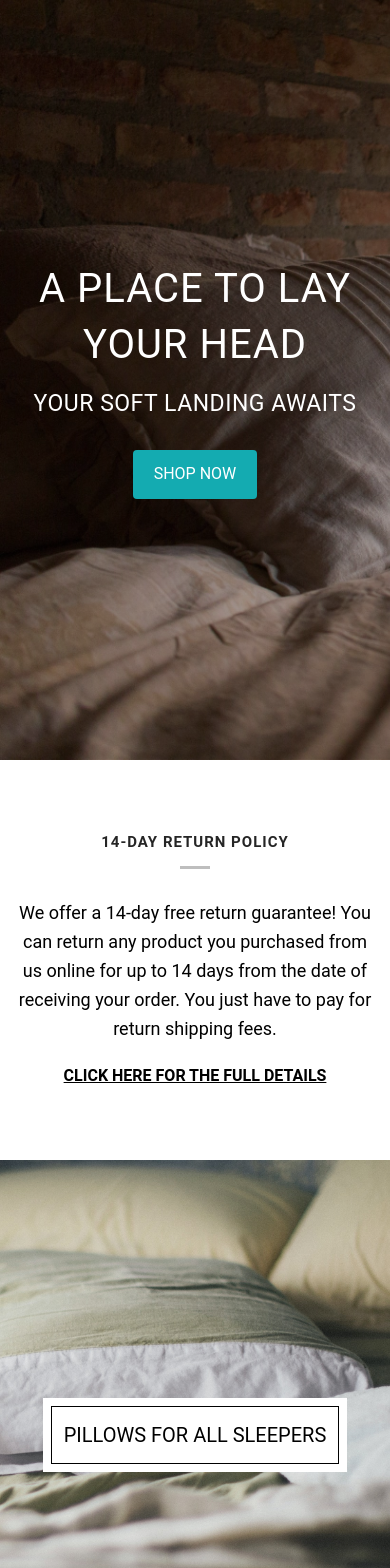
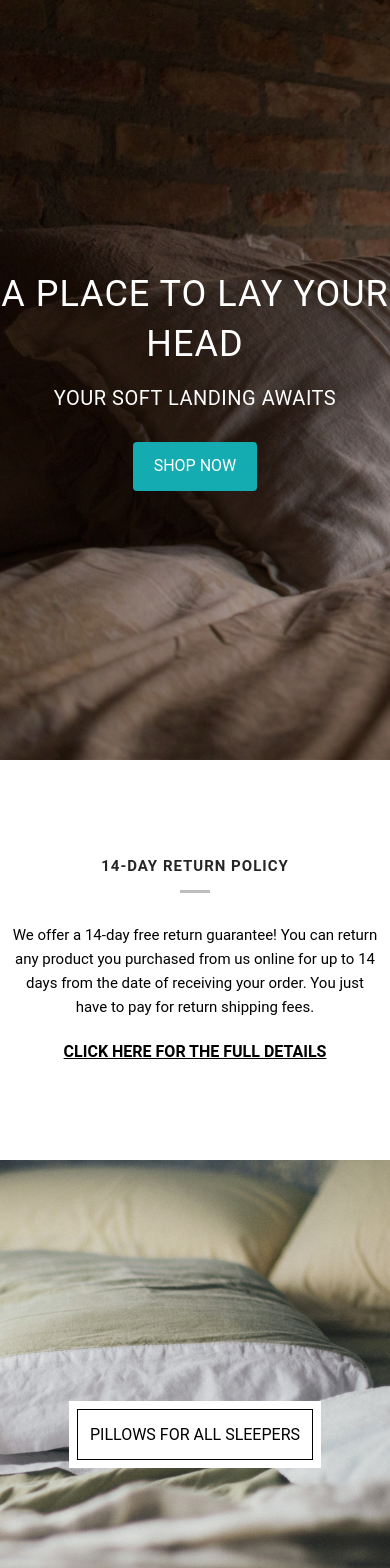
Before and after one commit to ianvillazana/pillow-place, a React (Create React App) app in the folder frontend/: page / in a window 390 px wide. Shown: the top 1568 px of the page. Built offline with nearby package versions, Linux system fonts and the light colour scheme.

Commit message:
Added media queries to HomePage styling

```diff
--- a/frontend/src/pages/HomePage/HomePage.js
+++ b/frontend/src/pages/HomePage/HomePage.js
@@ -22,7 +22,7 @@ export default function HomePage() {
           you purchased from us online for up to 14 days from the date of
           receiving your order. You just have to pay for return shipping fees.
         </p>
-        <a href="#">CLICK HERE FOR THE FULL DETAILS</a>
+        <a href="/">CLICK HERE FOR THE FULL DETAILS</a>
       </section>
       <section className={styles.featured}>
         <div className={styles.featuredButton}>
--- a/frontend/src/pages/HomePage/HomePage.module.css
+++ b/frontend/src/pages/HomePage/HomePage.module.css
@@ -26,14 +26,14 @@
   text-align: center;
 }
 
-.landingContent h1 {
+h1 {
   font-size: 4rem;
   font-weight: 400;
   letter-spacing: 1px;
   margin-bottom: 1.5rem;
 }
 
-.landingContent h2 {
+h2 {
   font-size: 2.3rem;
   font-weight: 400;
   letter-spacing: 0.5px;
@@ -104,6 +104,7 @@ h4:after {
   background-color: white;
   cursor: pointer;
   padding: 0.8rem;
+  text-align: center;
 }
 
 .featuredButton:hover {
@@ -133,3 +134,30 @@ h4:after {
   max-width: 120rem;
   width: 100%;
 }
+
+/* 646px */
+@media (max-width: 40.375em) {
+  .products {
+    max-width: 40rem;
+  }
+}
+
+/* 400px */
+@media (max-width: 25em) {
+  h1 {
+    font-size: 3.6rem;
+  }
+
+  h2 {
+    font-size: 2rem;
+  }
+
+  .returnPolicy p {
+    font-size: 1.5rem;
+    margin: 0 1rem 2rem 1rem;
+  }
+
+  .featuredButton p {
+    font-size: 1.6rem;
+  }
+}
```
